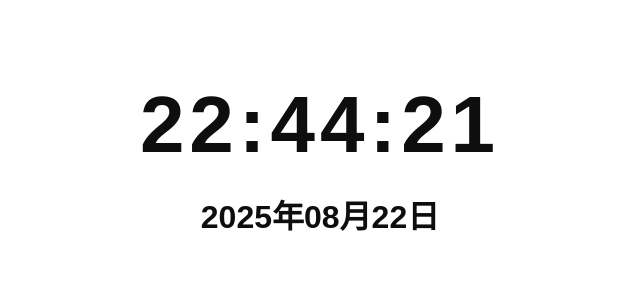
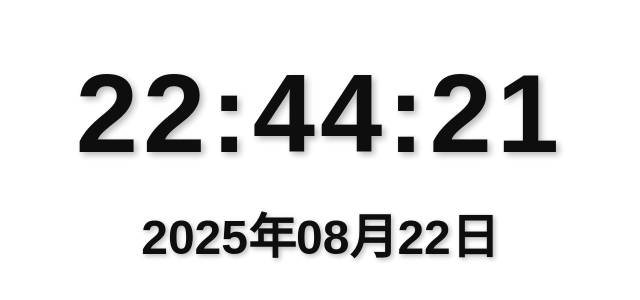
Before and after one commit to hirotodevl/clock, a plain HTML site: page index.html in a window 1280 px wide. Shown: the part 242-542 px from the top of the page, without its empty margins (320-960 px from the left). Drawn offline with Linux system fonts and the light colour scheme.

Commit message:
Update index.html

```diff
--- a/index.html
+++ b/index.html
@@ -18,15 +18,17 @@
     }
 
     #clock {
-      font-size: 5rem;
+      font-size: 7rem; /* 時計をさらに大きく */
       letter-spacing: 5px;
       transition: opacity 0.3s ease-in-out;
+      text-shadow: 3px 3px 6px rgba(0,0,0,0.3); /* 影を追加 */
     }
 
     #date {
       margin-top: 20px;
-      font-size: 2rem;
+      font-size: 3rem; /* 日付も少し大きく */
       transition: opacity 0.3s ease-in-out;
+      text-shadow: 2px 2px 5px rgba(0,0,0,0.3); /* 影を追加 */
     }
   </style>
 </head>
```
